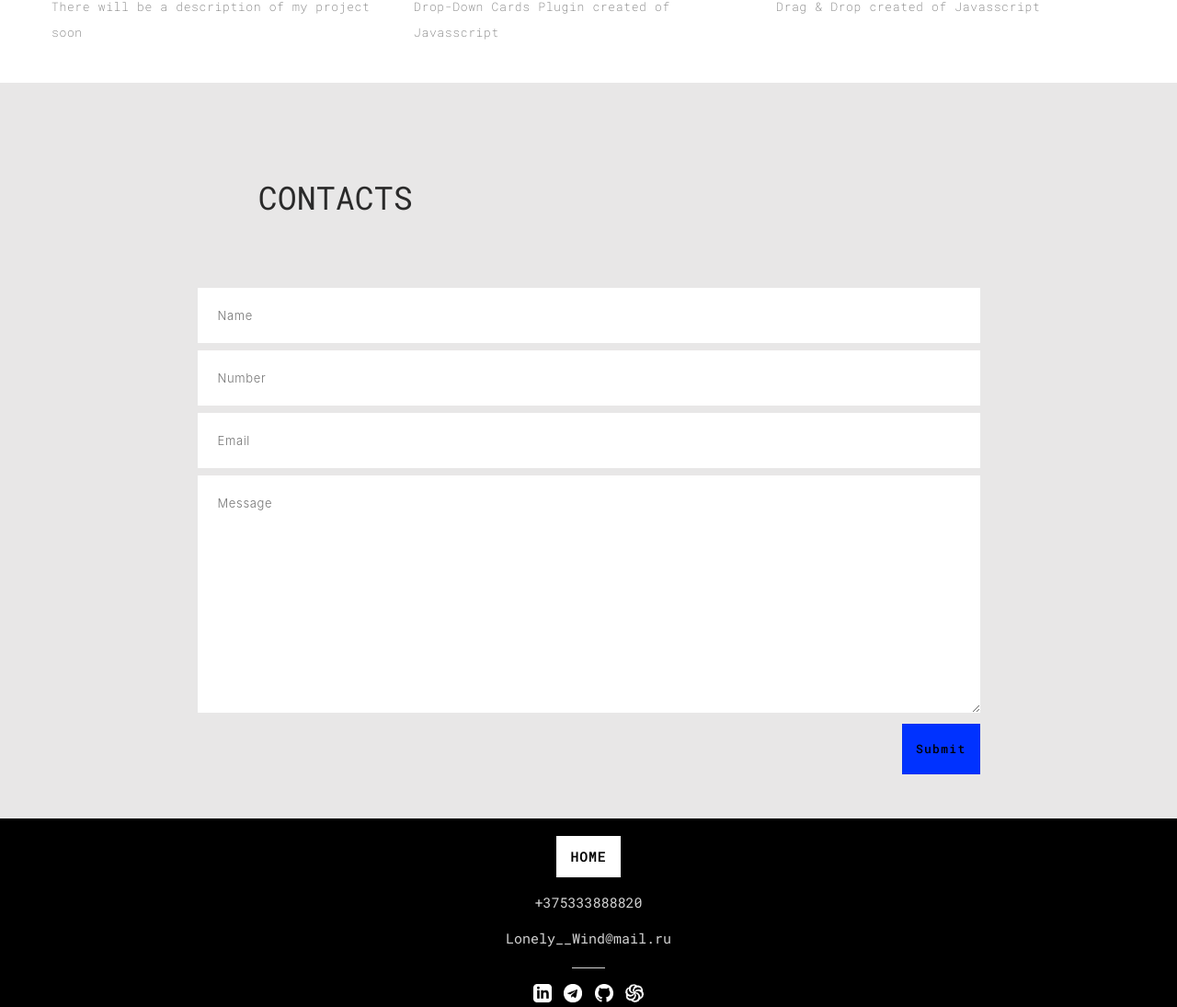
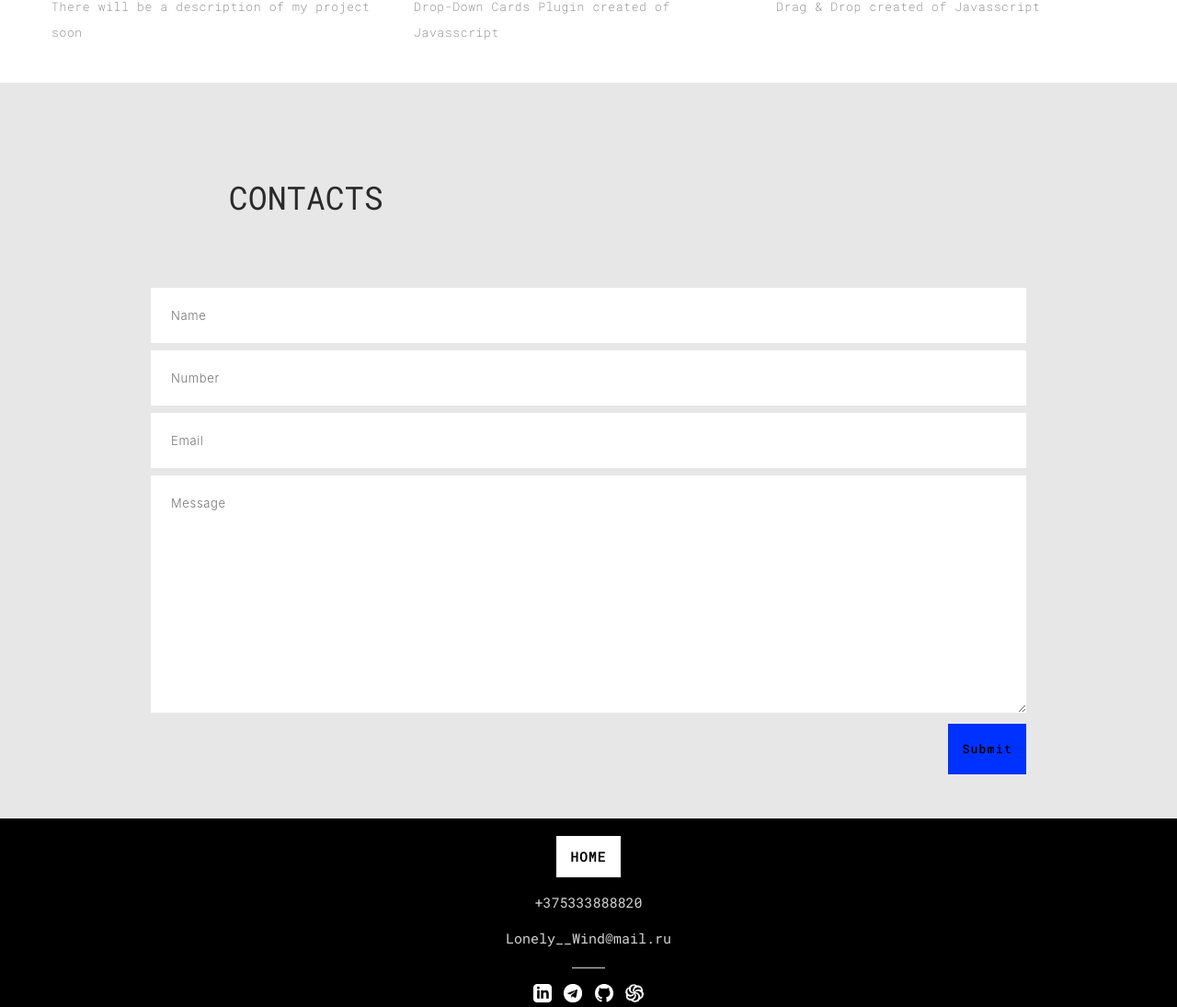
Before and after one commit to StrongBeauty/Portfolio, a React (Create React App) app: page / in a window 1280 px wide. Shown: the part 4317-5412 px from the top of the page at 92% size. Built offline with nearby package versions, Linux system fonts and the light colour scheme.

Commit message:
refactor

```diff
--- a/src/Contacts/Contacts.module.scss
+++ b/src/Contacts/Contacts.module.scss
@@ -15,15 +15,15 @@
     .header {
       padding-top: 10vh;
       margin-bottom: 5vh;
-      margin-right: 43vw;
+      margin-right: 48vw;
     }
 
     .formBlock {
       position: relative;
       box-sizing: border-box;
       min-width: 60vw;
-      padding-left: 86.5px;
-      padding-right: 86.5px;
+      padding-left: 20px;
+      padding-right: 20px;
       padding-top: 15px;
 
       .form {
--- a/src/Projects/Projects.js
+++ b/src/Projects/Projects.js
@@ -62,9 +62,7 @@ export const Projects = () => {
                     <Project style={counter} title={'Counter'} description={'There will be a description of my project soon'} href={''}/>
                     <Project style={cards} title={'Cards'} description={'Drop-Down Cards Plugin created of Javasscript'} href={'https://strongbeauty.github.io/CardsSources/'}/>
                     <Project style={dragDrop} title={'Drag & Drop'} description={'Drag & Drop created of Javasscript'} href={'https://strongbeauty.github.io/DragnDrop/'}/>
-
                 </div>
-
             </div>
         </div>
     )
```
